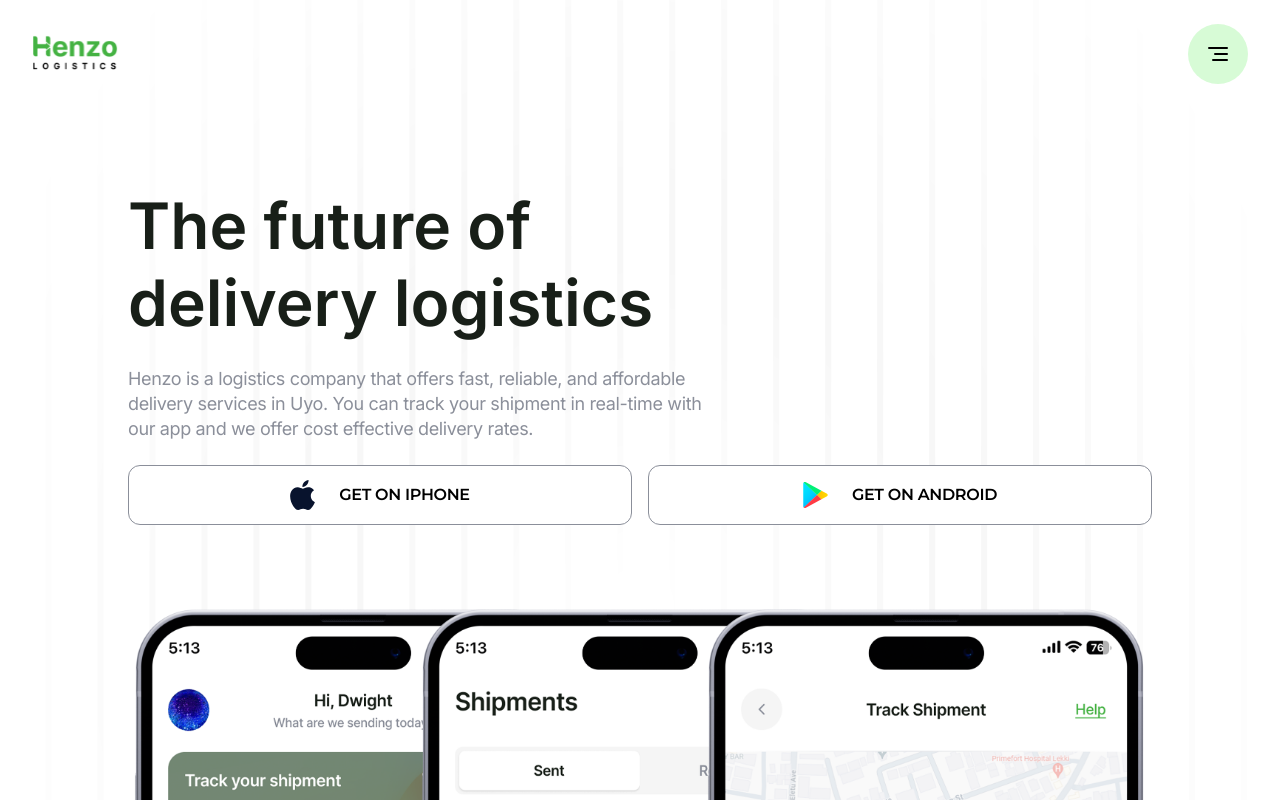
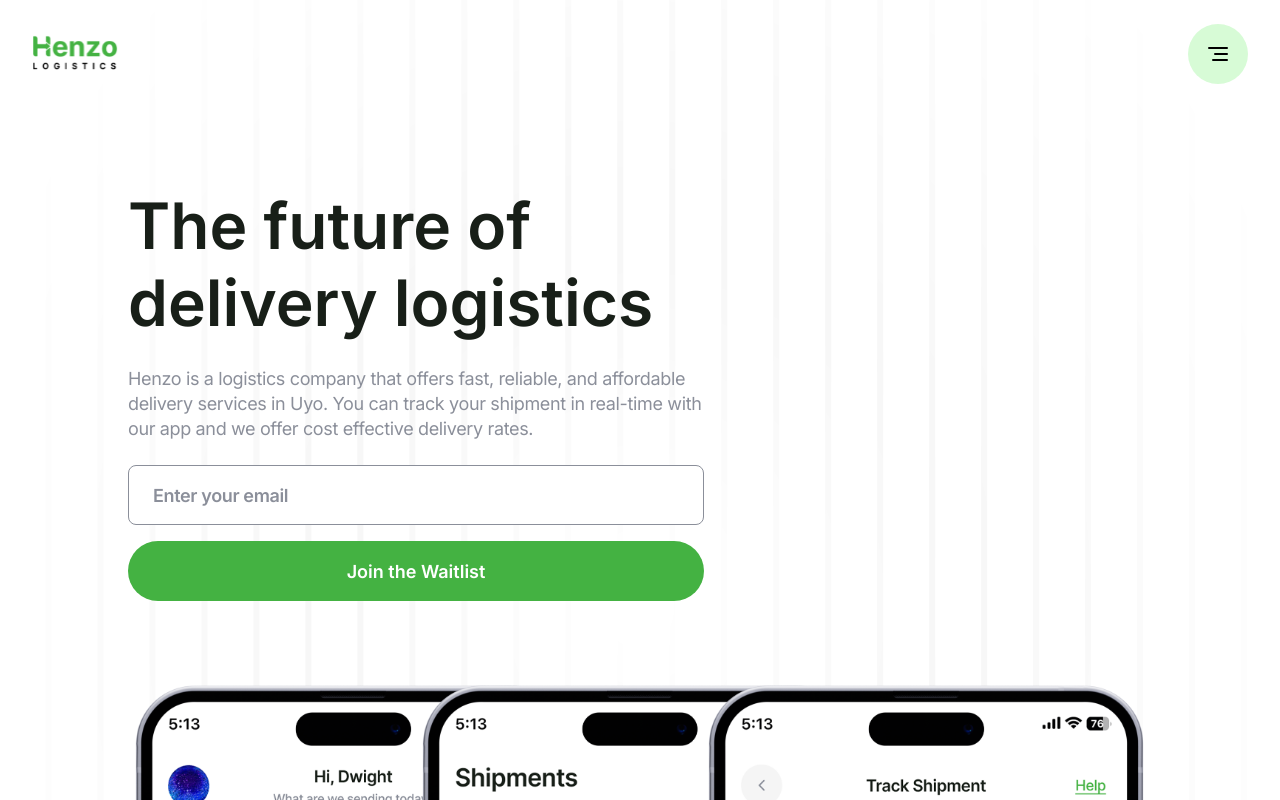
Before and after one commit to kayodegeorge/henzo-landing, a Next.js app: page / in a window 1280 px wide. Shown: the top 800 px of the page. Built offline with nearby package versions, Linux system fonts and the light colour scheme.

Commit message:
Add Button and Input components

```diff
--- a/app/contact/page.tsx
+++ /dev/null
@@ -1,3 +0,0 @@
-export default function ContactPage() {
-  return <div>ContactPage</div>;
-}
--- a/app/page.tsx
+++ b/app/page.tsx
@@ -1,6 +1,9 @@
 import { Montserrat } from "next/font/google";
 import Image from "next/image";
 import Link from "next/link";
+
+import { Button } from "@/components/ui/button";
+import { Input } from "@/components/ui/input";
 
 const montserrat = Montserrat({
   subsets: ["latin"],
@@ -21,7 +24,13 @@ export default function Home() {
             real-time with our app and we offer cost effective delivery rates.
           </p>
 
-          <div className="mt-6 flex flex-col gap-4 md:flex-row">
+          <div className="mt-6 max-w-xl space-y-4">
+            <Input placeholder="Enter your email" />
+
+            <Button>Join the Waitlist</Button>
+          </div>
+
+          {/* <div className="mt-6 flex flex-col gap-4 md:flex-row">
             <Link
               className={`${montserrat.className} flex w-full items-center justify-center gap-6 rounded-xl border border-primary-grey bg-white py-3.5 font-semibold uppercase leading-[1.4] tracking-[-0.02em]`}
               href="/"
@@ -49,7 +58,7 @@ export default function Home() {
               />
               Get on Android
             </Link>
-          </div>
+          </div> */}
 
           <div className="relative mt-20 h-72 sm:h-[38rem]">
             <div className="absolute left-0 top-0 h-72 w-7/12 overflow-hidden sm:h-[38rem] md:w-3/5 lg:w-[44%]">
--- /dev/null
+++ b/components/ui/button.tsx
@@ -0,0 +1,56 @@
+import { Slot } from "@radix-ui/react-slot";
+import { cva, type VariantProps } from "class-variance-authority";
+import * as React from "react";
+
+import { cn } from "@/lib/utils";
+
+const buttonVariants = cva(
+  "inline-flex items-center w-full justify-center whitespace-nowrap rounded-full text-lg leading-[1.4] font-semibold ring-offset-background transition-colors focus-visible:outline-none focus-visible:ring-2 focus-visible:ring-ring focus-visible:ring-offset-2 disabled:pointer-events-none disabled:opacity-50",
+  {
+    variants: {
+      variant: {
+        default: "bg-[#44B242] text-white hover:bg-primary/90",
+        destructive:
+          "bg-destructive text-destructive-foreground hover:bg-destructive/90",
+        outline:
+          "border border-input bg-background hover:bg-accent hover:text-accent-foreground",
+        secondary:
+          "bg-secondary text-secondary-foreground hover:bg-secondary/80",
+        ghost: "hover:bg-accent hover:text-accent-foreground",
+        link: "text-primary underline-offset-4 underline",
+      },
+      size: {
+        default: "h-[3.75rem] px-4 py-4",
+        sm: "h-9 rounded-md px-3",
+        lg: "h-11 rounded-md px-8",
+        icon: "h-10 w-10",
+      },
+    },
+    defaultVariants: {
+      variant: "default",
+      size: "default",
+    },
+  },
+);
+
+export interface ButtonProps
+  extends React.ButtonHTMLAttributes<HTMLButtonElement>,
+    VariantProps<typeof buttonVariants> {
+  asChild?: boolean;
+}
+
+const Button = React.forwardRef<HTMLButtonElement, ButtonProps>(
+  ({ className, variant, size, asChild = false, ...props }, ref) => {
+    const Comp = asChild ? Slot : "button";
+    return (
+      <Comp
+        className={cn(buttonVariants({ variant, size, className }))}
+        ref={ref}
+        {...props}
+      />
+    );
+  },
+);
+Button.displayName = "Button";
+
+export { Button, buttonVariants };
--- /dev/null
+++ b/components/ui/input.tsx
@@ -0,0 +1,25 @@
+import * as React from "react";
+
+import { cn } from "@/lib/utils";
+
+export interface InputProps
+  extends React.InputHTMLAttributes<HTMLInputElement> {}
+
+const Input = React.forwardRef<HTMLInputElement, InputProps>(
+  ({ className, type, ...props }, ref) => {
+    return (
+      <input
+        type={type}
+        className={cn(
+          "flex h-[3.75rem] w-full rounded-lg border border-[#8B8F9A] bg-white px-6 py-2 text-lg font-semibold leading-[1.4] tracking-[-0.02em] ring-offset-white file:border-0 file:bg-transparent file:text-sm file:font-medium placeholder:text-[#8B8F9A] focus-visible:outline-none focus-visible:ring-2 focus-visible:ring-slate-950 focus-visible:ring-offset-2 disabled:cursor-not-allowed disabled:opacity-50 dark:border-slate-800 dark:bg-slate-950 dark:ring-offset-slate-950 dark:placeholder:text-slate-400 dark:focus-visible:ring-slate-300",
+          className,
+        )}
+        ref={ref}
+        {...props}
+      />
+    );
+  },
+);
+Input.displayName = "Input";
+
+export { Input };
--- a/package.json
+++ b/package.json
@@ -10,6 +10,7 @@
   },
   "dependencies": {
     "@radix-ui/react-dialog": "^1.0.5",
+    "@radix-ui/react-slot": "^1.0.2",
     "class-variance-authority": "^0.7.0",
     "clsx": "^2.1.0",
     "lucide-react": "^0.336.0",
```
Also changed, not shown: 1 other file (tests, documents, lock files or other folders).
